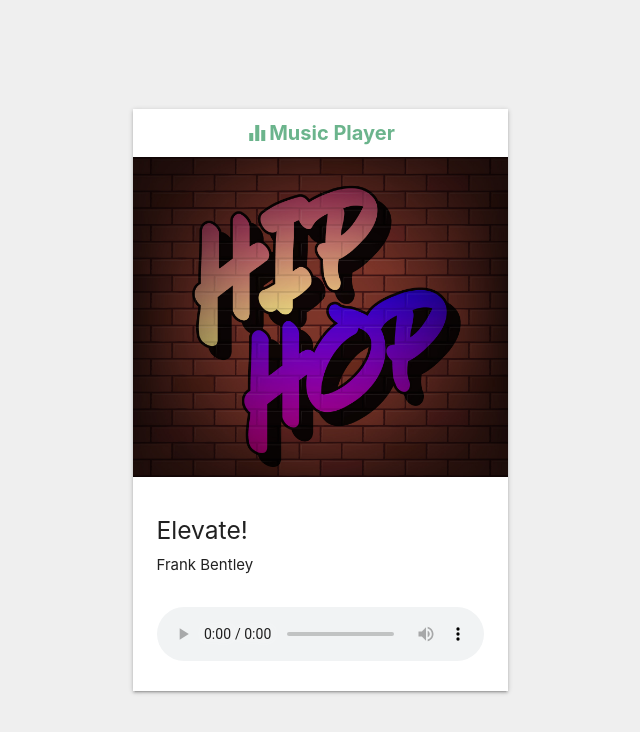
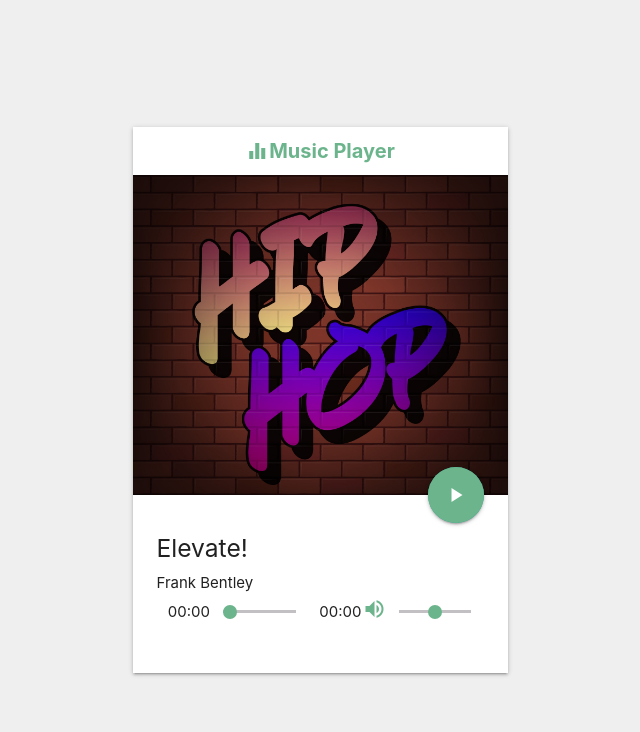
Before and after one commit to Marquesjob/music-player-vanilla-js, a plain HTML site: page base/index.html in a window 1280 px wide. Shown: the whole page, without its empty margins (320-960 px from the left). Drawn offline with nearby package versions, Linux system fonts and the light colour scheme.

Commit message:
customização visual do player

```diff
--- a/base/index.html
+++ b/base/index.html
@@ -13,11 +13,32 @@
         <div id="player">
             <h4><i class="material-icons">equalizer</i> Music Player</h4>
             <div class="card">
-                <div class="card-image"> </div>
+                <div class="card-image">
+                    <a href="#" class="btn-floating btn-large halfway-fab">
+                        <i class="material-icons" id="play-pause">play_arrow</i>
+                    </a>
+                </div>
+
                 <div class="card-content">
                     <h5>Title</h5>
                     <p class="artist">Artist</p>
-                    <audio controls></audio>
+
+                    <div class="row valign-wrapper">
+
+                        <div class="col s2" id="current-duration">00:00</div>
+                        <div class="col s6 range-field valign-wrapper">
+                            <input type="range" min="0" max="0" id="seekbar" step="1"></input>
+                        </div>
+                        <div class="col s2" id="total-duration">00:00</div>
+
+                        <a href="#">
+                            <i class="material-icons" id="vol">volume_up</i>
+                        </a>
+                        <div class="col s6 range-field valign-wrapper">
+                            <input type="range" min="0" max="100" id="vol-control" step="1"></input>
+                        </div>
+
+                    </div>
                 </div>
             </div>
         </div>
--- a/base/style.css
+++ b/base/style.css
@@ -1,6 +1,9 @@
 @import "https://cdnjs.cloudflare.com/ajax/libs/material-design-icons/3.0.1/iconfont/material-icons.min.css";
 @import "https://cdnjs.cloudflare.com/ajax/libs/materialize/1.0.0/css/materialize.min.css";
 
+:root {
+    --primary-color:#6bb48c;
+}
 
 body {
     height: 100vh;
@@ -26,7 +29,7 @@ body {
 }
 
 h4 {
-    color: #6bb48c;
+    color: var(--primary-color);
     font-size: 20px;
     font-weight: bold;
     margin: 0;
@@ -45,3 +48,23 @@ audio {
     width: 100%;
     margin-top: 30px;
 }
+
+#play-pause {
+    background-color:var(--primary-color);
+}
+
+#vol {
+    color:var(--primary-color);
+}
+
+input[type="range"]::-webkit-slider-thumb {
+    background-color: var(--primary-color);
+}
+
+input[type="range"]::-moz-range-thumb {
+    background-color: var(--primary-color);
+}
+
+input[type="range"]::-ms-slider-thumb {
+    background-color: var(--primary-color);
+}
```
Also changed, not shown: 1 other file.
